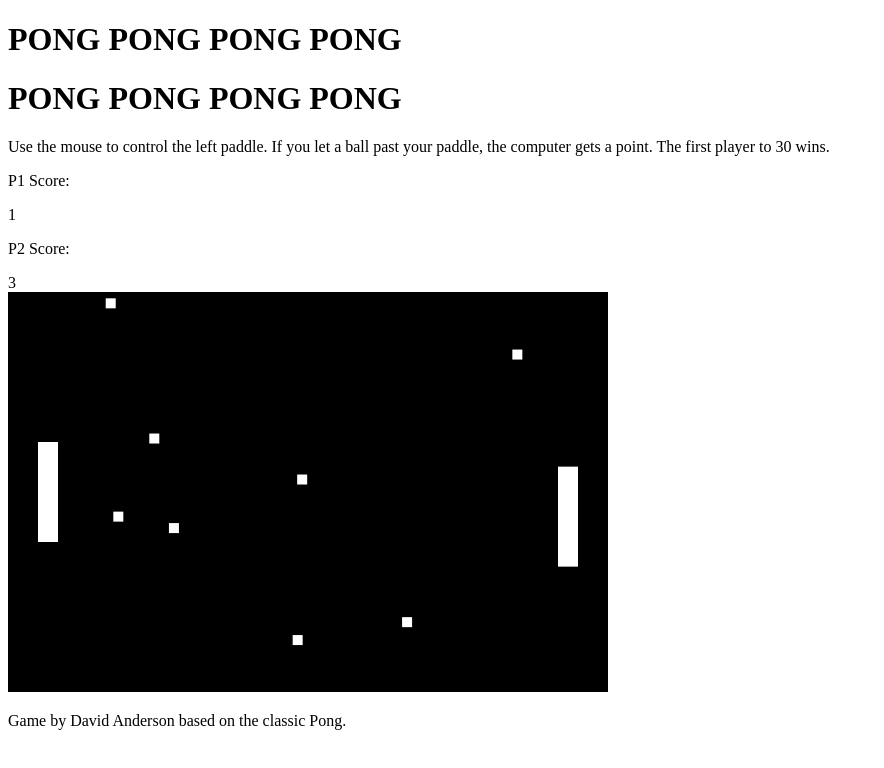
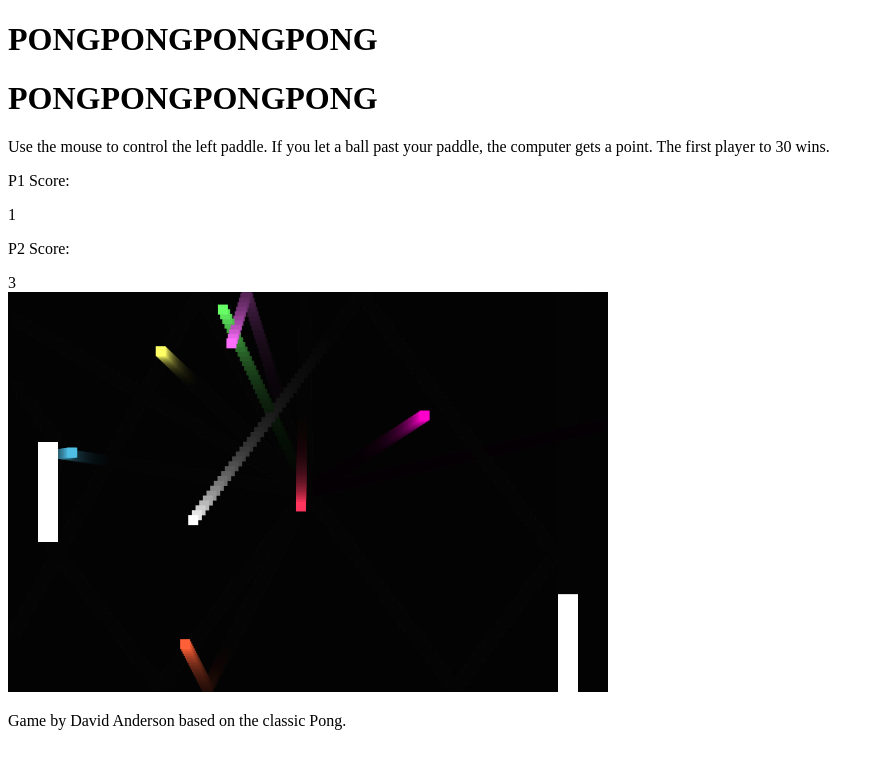
Before and after one commit to dlande000/pongpongpongpongpongpongpongpong, a plain HTML site: page index.html in a window 1280 px wide. Both pictures are taken after a click on the element 308 px from the left and 492 px from the top of the page. Shown: the whole page, without its empty margins (0-884 px from the left). Drawn offline with Linux system fonts and the light colour scheme.

Commit message:
Add colors

```diff
--- a/index.html
+++ b/index.html
@@ -7,8 +7,8 @@
     <title>PONGPONGPONGPONGPONGPONGPONGPONG</title>
 </head>
 <body>
-    <h1>PONG PONG PONG PONG</h1>
-    <h1>PONG PONG PONG PONG</h1>
+    <h1>PONGPONGPONGPONG</h1>
+    <h1>PONGPONGPONGPONG</h1>
     <p>Use the mouse to control the left paddle. If you let a ball past your paddle, the computer gets a point. The first player to 30 wins.</p>
     <p>P1 Score:</p>
     <div id="p1_score"></div>
--- a/pong.js
+++ b/pong.js
@@ -1,14 +1,14 @@
-class Vect {
+class Vector {
     constructor(x = 0, y = 0) {
         this.x = x;
         this.y = y;
     }
 }
 
-class Rect {
+class Rectangle {
     constructor(w, h) {
-        this.pos = new Vect();
-        this.size = new Vect(w, h);
+        this.pos = new Vector();
+        this.size = new Vector(w, h);
     }
     get left() {
         return (this.pos.x - this.size.x/2);
@@ -24,10 +24,17 @@ class Rect {
     }
 }
 
-class Ball extends Rect {
+class Ball extends Rectangle {
     constructor() {
         super(10, 10);
-        this.vel = new Vect();
+        this.vel = new Vector();
+    }
+}
+
+class Player extends Rectangle {
+    constructor() {
+        super(20, 100);
+        this.score = 0;
     }
 }
 
@@ -35,6 +42,7 @@ class Pong {
     constructor(canvas) {
         this._canvas = canvas;
         this._context = canvas.getContext('2d');
+        this.colors = ["#FF355E", "#FF6037", "#FFFF66", '#66FF66', '#50BFE6', '#FF6EFF', '#FF00CC', "#fff"];
         this.balls = [new Ball(), new Ball(), new Ball(), new Ball(), new Ball(), new Ball(), new Ball(), new Ball()];
         this.players = [new Player(), new Player()];
         this.players[0].pos.x = 40;
@@ -57,16 +65,17 @@ class Pong {
     collide(player, ball) {
         if (player.left < ball.right && player.right > ball.left && player.top < ball.bottom && player.bottom > ball.top) {
             ball.vel.x = -1 * ball.vel.x;
-            // this.ball.vel.y *= 1.02;
-            // this.ball.vel.x *= 1.02;
+            const i = this.balls.indexOf(ball);
+            this.balls[i].vel.y *= 1.02;
+            this.balls[i].vel.x *= 1.02;
         }
     }
 
     draw() {
-        this._context.fillStyle = "#000";
+        this._context.fillStyle = 'rgba(0, 0, 0, 0.1)';
         this._context.fillRect(0, 0, this._canvas.width, this._canvas.height);
-        this.balls.forEach(ball => {
-            this.drawRect(ball);
+        this.balls.forEach((ball, i) => {
+            this.drawBall(ball, this.colors[i]);
         });
         this.players.forEach(player => this.drawRect(player));
     }
@@ -74,6 +83,11 @@ class Pong {
     drawRect(rect) {
         this._context.fillStyle = "#fff";
         this._context.fillRect(rect.left, rect.top, rect.size.x, rect.size.y);
+    }
+
+    drawBall(ball, color) {
+        this._context.fillStyle = color;
+        this._context.fillRect(ball.left, ball.top, ball.size.x, ball.size.y);
     }
 
     resetAllBalls() {
@@ -89,15 +103,15 @@ class Pong {
         const i = this.balls.indexOf(ball);
         this.balls[i].pos.x = this._canvas.width/2;
         this.balls[i].pos.y = this._canvas.height/2;
-        this.balls[i].vel.x = ((Math.random() * (400)) - 1) * (Math.random() > 0.5 ? 1 : -1);
-        this.balls[i].vel.y = ((Math.random() * (400)) - 1) * (Math.random() > 0.5 ? 1 : -1);
+        this.balls[i].vel.x = ((Math.random() * (300)) - 1) * (Math.random() > 0.5 ? 1 : -1);
+        this.balls[i].vel.y = ((Math.random() * (300)) - 1) * (Math.random() > 0.5 ? 1 : -1);
     }
 
     start() {
         this.balls.forEach(ball => {
             if (ball.vel.x === 0 || ball.vel.y === 0) {
-                ball.vel.x = ((Math.random() * (400)) - 1) * (Math.random() > 0.5 ? 1 : -1);
-                ball.vel.y = ((Math.random() * (400)) - 1) * (Math.random() > 0.5 ? 1 : -1);
+                ball.vel.x = ((Math.random() * (300)) - 1) * (Math.random() > 0.5 ? 1 : -1);
+                ball.vel.y = ((Math.random() * (300)) - 1) * (Math.random() > 0.5 ? 1 : -1);
             }
         });
     }
@@ -133,13 +147,6 @@ class Pong {
     }
 }
 
-class Player extends Rect {
-    constructor() {
-        super(20, 100);
-        this.score = 0;
-    }
-}
-
 const canvas = document.getElementById('pong');
 const pong = new Pong(canvas);
 
```
